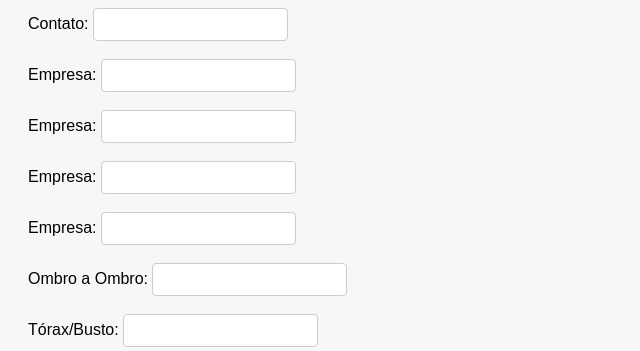
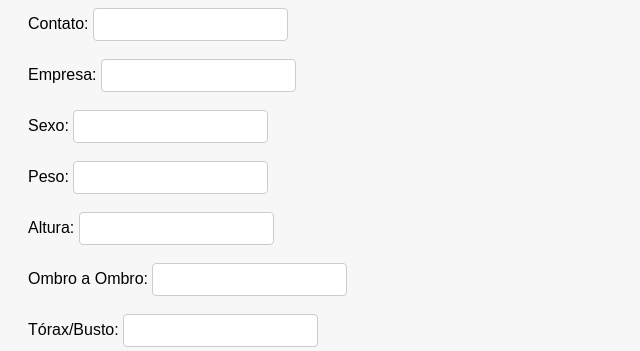
Before and after one commit to Diogsamaral/MessaProPublic, a Django app: page /cadastrar-pessoa/ in a window 1280 px wide. Shown: the part 222-573 px from the top of the page, without its empty margins (0-640 px from the left). Run offline with Django 4.2, Linux system fonts and the light colour scheme.

Commit message:
correção de erro no formulário

```diff
--- a/app_medidas_clientes/templates/cadastrar-pessoa.html
+++ b/app_medidas_clientes/templates/cadastrar-pessoa.html
@@ -61,13 +61,13 @@
       <label for="empresa">Empresa:</label>
       <input type="text" id="empresa" name="empresa" required /><br /><br />
 
-      <label for="sexo">Empresa:</label>
+      <label for="sexo">Sexo:</label>
       <input type="text" id="sexo" name="sexo" required /><br /><br />
 
-      <label for="peso">Empresa:</label>
+      <label for="peso">Peso:</label>
       <input type="text" id="peso" name="peso" required /><br /><br />
 
-      <label for="altura">Empresa:</label>
+      <label for="altura">Altura:</label>
       <input type="text" id="altura" name="altura" required /><br /><br />
 
       <label for="ombro_ombro">Ombro a Ombro:</label>
```
